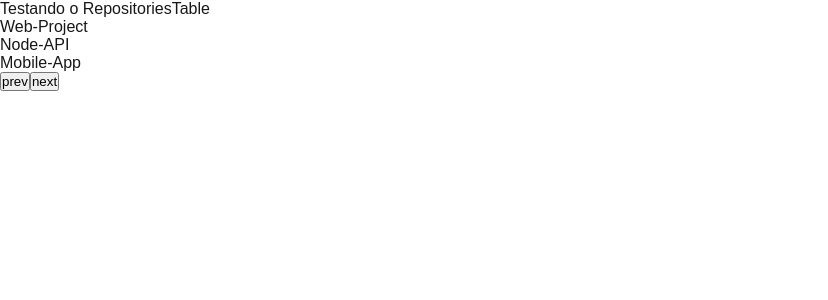
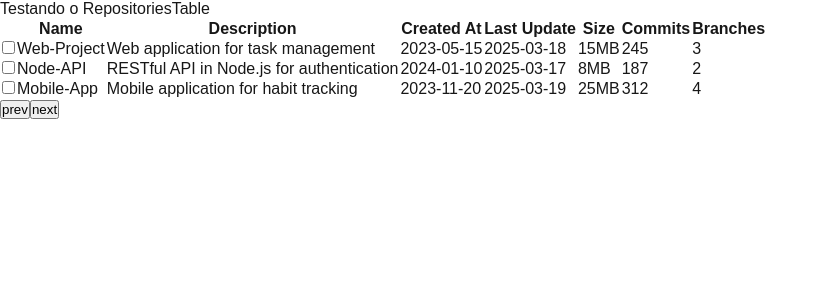
Before and after one commit to kennedfer/delete-repos, a Next.js app: page /test in a window 1280 px wide. Shown: the top 300 px of the page, without its empty margins (0-828 px from the left). Built offline with nearby package versions, Linux system fonts and the light colour scheme.

Commit message:
feat: Corrige o componente que exibe os repositorios, agora está exibindo as informações corretamente.

```diff
--- a/src/components/RepositoriesTable/RepositoriesTable.tsx
+++ b/src/components/RepositoriesTable/RepositoriesTable.tsx
@@ -1,12 +1,61 @@
-export default function RepositoriesTable({ repositories, page, setPage }) {
+
+interface Repository  {
+  "id": number,
+  "name": string,
+  "createdAt": string,
+  "updatedAt": string,
+  "size": string,
+  "commits": number,
+  "branches": number,
+  "description": string
+}
+
+function TableHead() {
+  return <thead>
+    <tr>
+      <th scope="col"></th>
+      <th scope="col">Name</th>
+      <th scope="col">Description</th>
+      <th scope="col">Created At</th>
+      <th scope="col">Last Update</th>
+      <th scope="col">Size</th>
+      <th scope="col">Commits</th>
+      <th scope="col">Branches</th>
+    </tr>
+  </thead>
+}
+
+function TableBody({repositories}){
+  console.log(repositories)
+
+  return <tbody>
+    {
+      repositories.map((repository: Repository) =>
+        <tr>
+          <th scope="row"><input type="checkbox" /></th>
+          <td>{repository.name}</td>
+          <td>{repository.description}</td>
+          <td>{repository.createdAt}</td>
+          <td>{repository.updatedAt}</td>
+          <td>{repository.size}</td>
+          <td>{repository.commits}</td>
+          <td>{repository.branches}</td>
+        </tr>
+      )
+    }
+  </tbody>
+}
+
+export default function RepositoriesTable({ repositories }) {
   return (
     <div>
-      {repositories.map((repository) => (
-        <div key={repository.id}>{repository.name}</div>
-      ))}
+      <table col>
+        <TableHead/>
+        <TableBody repositories={repositories}/>
+      </table>
       <div>
-        <button onClick={() => setPage((prev) => prev - 1)}>prev</button>
-        <button onClick={() => setPage((prev) => prev + 1)}>next</button>
+        <button>prev</button>
+        <button>next</button>
       </div>
     </div>
   );
```
